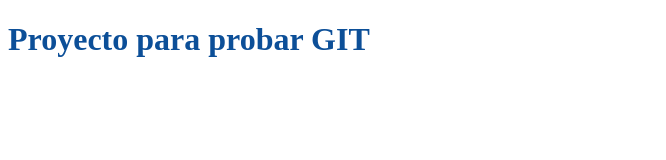
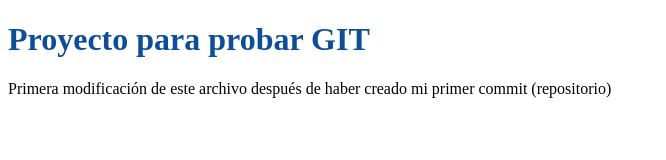
Before and after one commit to seriotxa/pruebas, a plain HTML site: page index.html in a window 1280 px wide. Shown: the whole page, without its empty margins (0-666 px from the left). Drawn offline with Linux system fonts and the light colour scheme.

Commit message:
Mi segundo commit

```diff
--- a/index.html
+++ b/index.html
@@ -10,6 +10,8 @@
 
 <body>
     <h1>Proyecto para probar GIT</h1>
+
+    <p>Primera modificación de este archivo después de haber creado mi primer commit (repositorio)</p>
 </body>
 
 </html>
```
